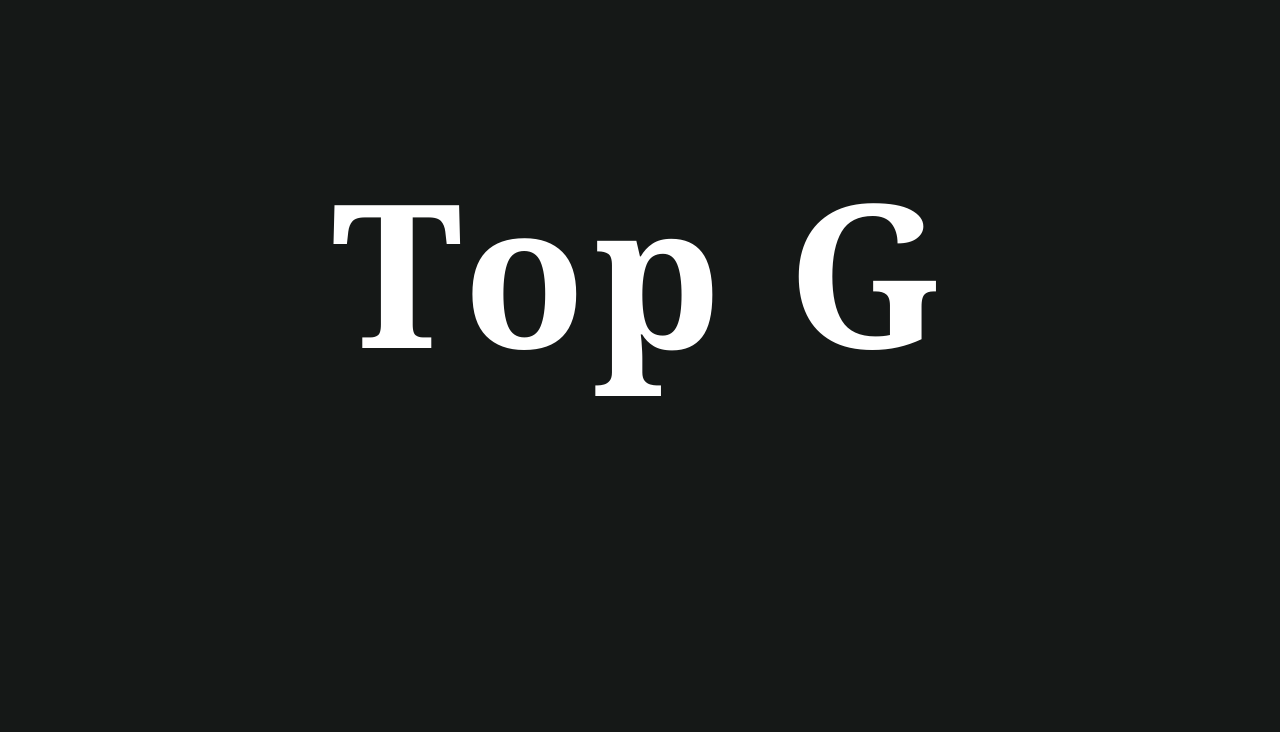
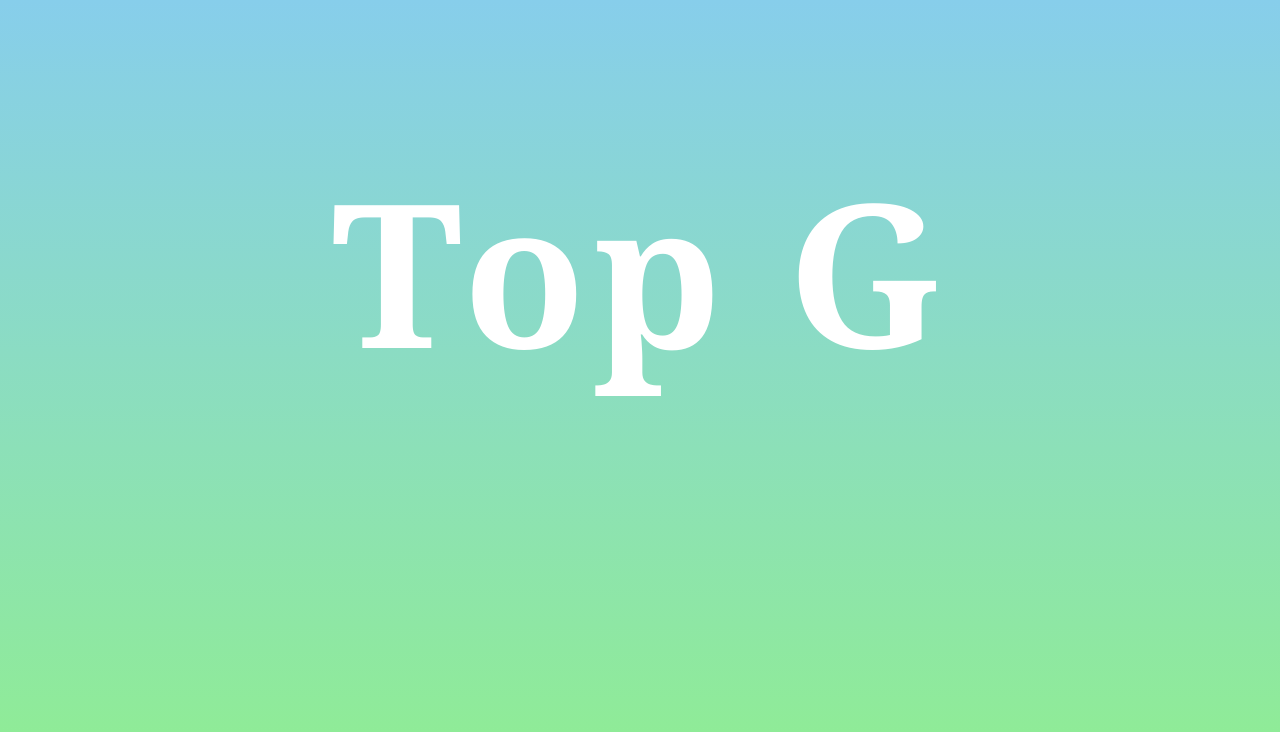
Before and after one commit to flaume13/calc, a plain HTML site: page index.html in a window 1280 px wide. Drawn offline with Linux system fonts and the light colour scheme.

Commit message:
Update index.html

```diff
--- a/index.html
+++ b/index.html
@@ -7,7 +7,9 @@
     <title>Top G</title>
     <style>
         body{
-        background-color: rgb(21, 24, 23);
+        background: linear-gradient(skyblue, lightgreen);
+        background-repeat: no-repeat;
+        background-attachment: fixed;
         margin: 0;
         color: white;
         font-family: Georgia, 'Times New Roman', Times, serif;
```
